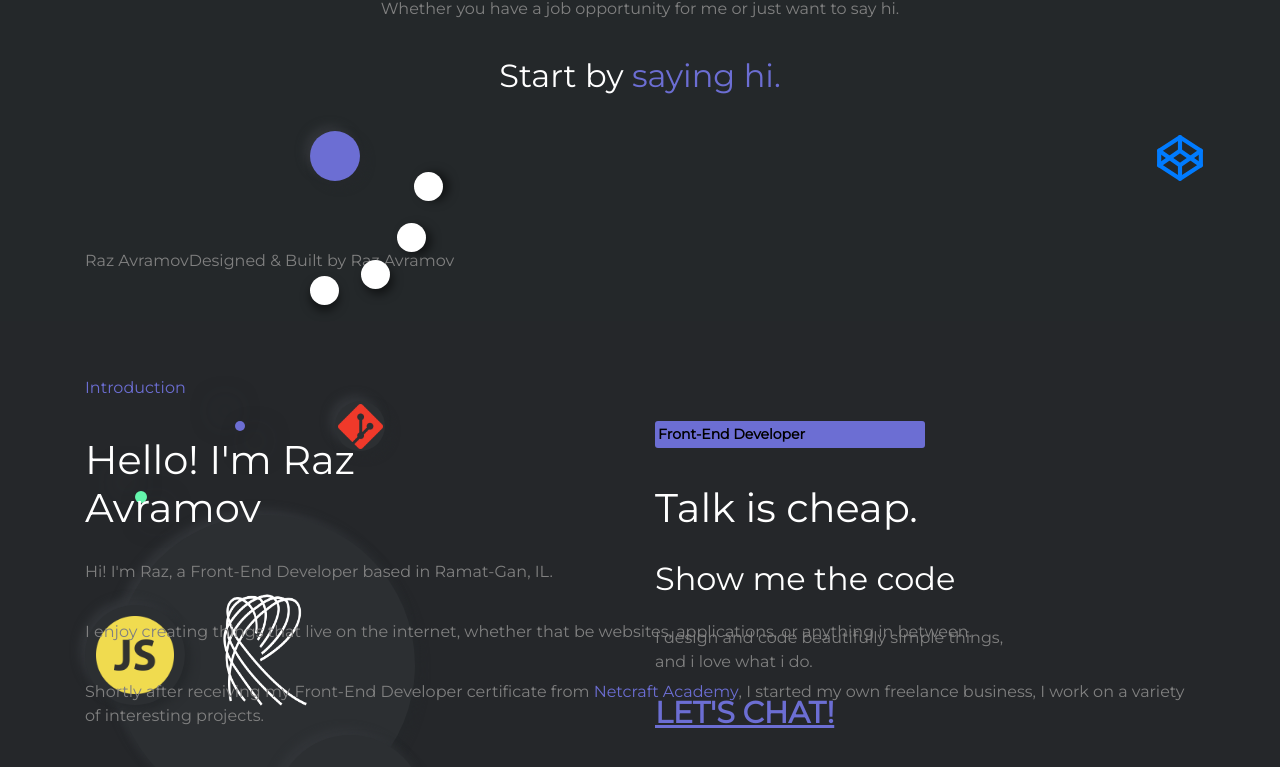
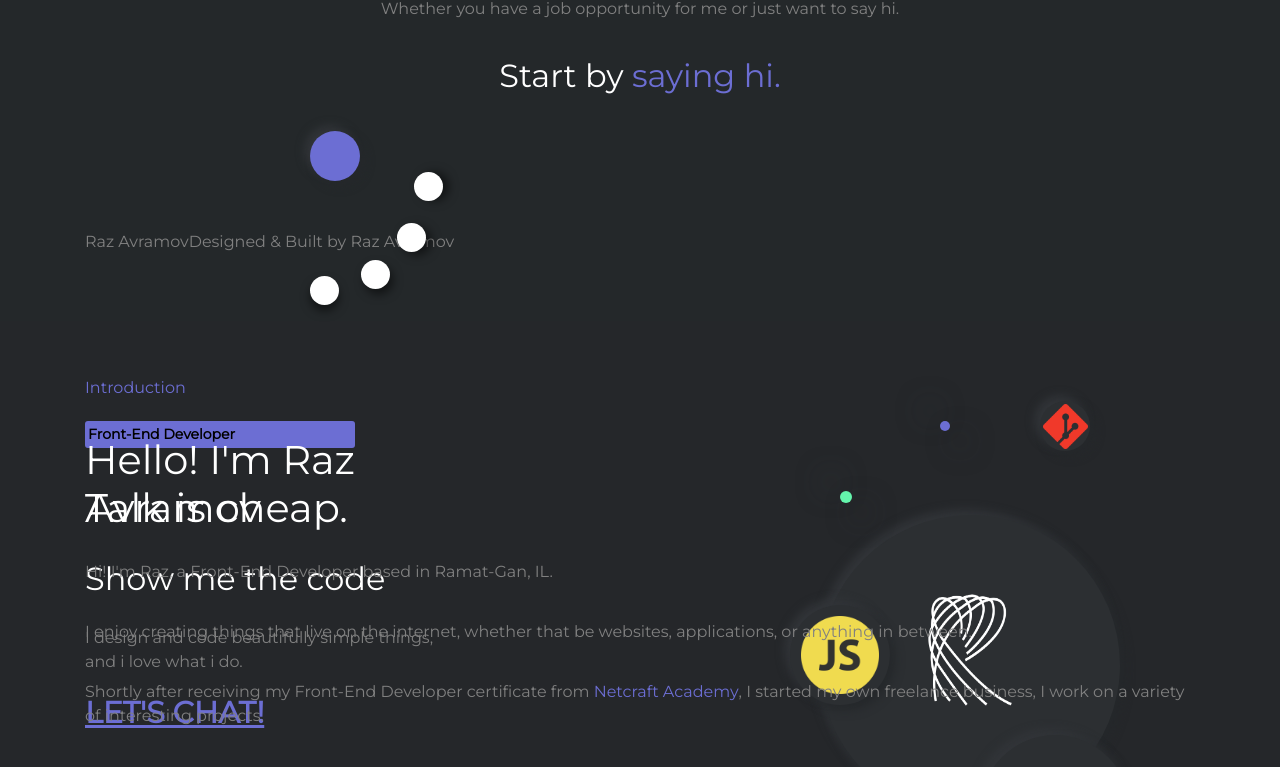
Before and after one commit to raz2222/portfolioV2, a React (Create React App) app: page /contact in a window 1280 px wide. Shown: the part 599-1366 px from the top of the page. Built offline with nearby package versions, Linux system fonts and the light colour scheme; some icons are missing.

Commit message:
9th commit

```diff
--- a/src/About/About.css
+++ b/src/About/About.css
@@ -105,3 +105,14 @@ p#aboutHeader {
   text-decoration: none;
   background-color: transparent;
 }
+
+@media only screen and (min-width: 990px) {
+  /* For tablets: */
+  .aboutMain {
+    display: flex;
+    flex-direction: row-reverse;
+  }
+  #hero {
+    padding-left: 150px;
+  }
+}
--- a/src/App.css
+++ b/src/App.css
@@ -168,3 +168,14 @@ button.navbar-toggler {
     display: flex;
   }
 }
+
+@media only screen and (min-width: 990px) {
+  /* For tablets: */
+  #mainRow {
+    display: flex;
+    flex-direction: row-reverse;
+  }
+  #hero {
+    padding-left: 150px;
+  }
+}
--- a/src/App.js
+++ b/src/App.js
@@ -62,7 +62,7 @@ function App() {
           <Route path="/contact" component={Contact} />
           <div className="container">
             <div className="row" id="mainRow">
-              <div className="col-sm-12 col-lg-6">
+              <div className="col-sm-12 col-lg-6" id="hero">
                 <div data-aos="fade-left" data-aos-delay="200">
                   <div className="circle-purple"></div>
                 </div>
--- a/src/Contact/Contact.js
+++ b/src/Contact/Contact.js
@@ -70,27 +70,7 @@ function Contact(props) {
                   ></box-icon>
                 </a>
               </li>
-              <li>
-                <a href="https://codepen.io/bchiang7" aria-label="Codepen">
-                  <svg
-                    xmlns="http://www.w3.org/2000/svg"
-                    role="img"
-                    viewBox="0 0 24 24"
-                    fill="none"
-                    stroke="currentColor"
-                    stroke-width="2"
-                    stroke-linecap="round"
-                    stroke-linejoin="round"
-                    class="feather feather-codepen"
-                  >
-                    <polygon points="12 2 22 8.5 22 15.5 12 22 2 15.5 2 8.5 12 2"></polygon>
-                    <line x1="12" y1="22" x2="12" y2="15.5"></line>
-                    <polyline points="22 8.5 12 15.5 2 8.5"></polyline>
-                    <polyline points="2 15.5 12 8.5 22 15.5"></polyline>
-                    <line x1="12" y1="2" x2="12" y2="8.5"></line>
-                  </svg>
-                </a>
-              </li>
+              <li></li>
             </ul>
           </div>
           <div className="col-sm-12" id="credits">
--- a/src/Projects/Projects.js
+++ b/src/Projects/Projects.js
@@ -14,7 +14,7 @@ function Projects(props) {
                 <p className="projectOverline">Featured Project</p>
                 <h3 className="projectTitle">OctoProfile</h3>
                 <div className="productImage">
-                  <box-icon name="cloud-light-rain" color="#6c6ed3"></box-icon>{" "}
+                  <box-icon name="cloud-light-rain " color="#6c6ed3"></box-icon>{" "}
                 </div>
                 <div className="projectDescription">
                   <p></p>
```
Also changed, not shown: src/Themes/Themes.js (added), 1 other file (tests, documents, lock files or other folders).
